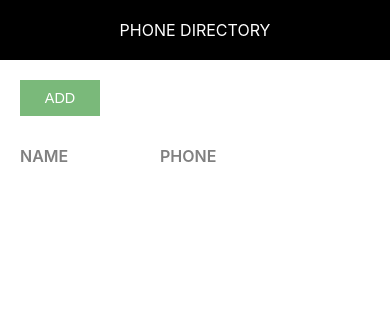
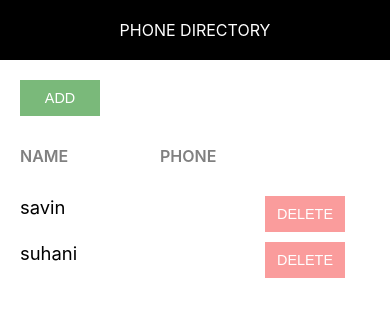
Before and after one commit to savinngr/phone-directory, a React (Create React App) app: page / in a window 390 px wide. Shown: the top 316 px of the page. Built offline with nearby package versions, Linux system fonts and the light colour scheme.

Commit message:
Added ‘PhoneDirectory’ as smart component, renamed ‘App’ as ‘ShowSubscribers’ and converted ‘AddSubscribers’ and ‘ShowSubscribers’ as dumb components

```diff
--- a/src/AddSubscriber.js
+++ b/src/AddSubscriber.js
@@ -19,6 +19,12 @@ class AddSubscriber extends Component {
         this.setState(state);
     }
 
+    onFormSubmitted = (e) =>{
+        e.preventDefault();
+        this.props.addSubscriberHandler(this.state);
+        this.setState({id : 0, name : '', phone : ''})
+    }
+
     render() {
 
         const {name,phone} = this.state;
@@ -26,8 +32,8 @@ class AddSubscriber extends Component {
         return (
             <div>
                 <Header heading='Add Subscriber' />
-                <div class='component-body-container'>
-                    <button class="custom-btn"> Back </button>
+                <div className='component-body-container'>
+                    <button className="custom-btn"> Back </button>
                     <form className="subscriber-form">
                         <label htmlFor='name' className='label-control'>Name :</label><br />
                         <input type='text' id='name' className='input-control' name='name' onChange={this.inputChangedHandler} /><br /><br />
@@ -38,7 +44,7 @@ class AddSubscriber extends Component {
                             <span className='subscriber-info'>Name : {name}</span><br />
                             <span className='subscriber-info'>Phone : {phone}</span><br />
                         </div>
-                        <button type='submit' className='custom-btn add-btn'>Add</button>
+                        <button type='submit' className='custom-btn add-btn' onClick={this.onFormSubmitted}>Add</button>
                     </form>
                 </div>
 
--- /dev/null
+++ b/src/PhoneDirectory.js
@@ -0,0 +1,48 @@
+import React, {Component} from 'react';
+import AddSubscribers from './AddSubscriber';
+import ShowSubscriber from './ShowSubscribers'
+
+
+class PhoneDirectory extends Component{
+
+    constructor(){
+        super();
+        this.state = {
+            subscribersList: [{
+                id:1,
+                name:'savin',
+                phone:'7777777'
+            },
+            {
+                id:2,
+                name:'suhani',
+                phone:'888888888'
+            }
+            ]
+        }
+    }
+
+    addSubscriberHandler = (newSubscriber) =>{
+        let subscriberList = this.state.subscribersList;
+        if(subscriberList.length>0){
+            newSubscriber.id = subscriberList[subscriberList.length -1].id + 1;
+        }
+        else{
+            newSubscriber.id = 1;
+        }
+
+        subscriberList.push(newSubscriber);
+        this.setState({subscribersList : subscriberList});
+        console.log("Phone Directory");
+        console.log(this.state.subscribersList);
+    }
+
+    render(){
+        return(
+            //<AddSubscribers addSubscriberHandler={this.addSubscriberHandler}/>
+            <ShowSubscriber subscriberList={this.state.subscribersList} />
+        )
+    }
+}
+
+export default PhoneDirectory
--- a/src/App.js
+++ b/src/ShowSubscribers.js
@@ -1,36 +1,16 @@
 import React, { Component } from 'react';
 import Header from './Header';
-import './App.css';
+import './ShowSubscribers.css';
 
 
-class App extends Component {
+class ShowSubscribers extends Component {
 
-  constructor(){
-    super();
-    this.state = {
-      subscribersListToShow: []
-    }
-  }
 
-  // clickHandler(msg) {
-  //   alert(msg+" Clicked" );
-  // }
+  clickHandler(msg) {
+     alert(msg+" Clicked" );
+   }
 
   render() {
-    // let subscribers=[
-    // //   {
-    // //     id:1,
-    // //     name:'savin',
-    // //     number:'888888'
-    // //   },
-
-    // //   {
-    // //     id:2,
-    // //     name:'suhani',
-    // //     number:'999999'
-    // //   }
-
-    // // ]
     return (
       <div className="component-container">
         <Header heading="Phone Directory"/>
@@ -43,7 +23,7 @@ class App extends Component {
           </div>
 
         {
-          this.state.subscribersListToShow.map(subs=> {
+          this.props.subscriberList.map(subs=> {
                 return <div key={subs.id} className="grid-container">
                 <span className="grid-item">{subs.name}</span>
                 <span className="grid-item">{subs.number}</span>
@@ -60,4 +40,4 @@ class App extends Component {
   }
 }
 
-export default App;
+export default ShowSubscribers;
--- a/src/index.js
+++ b/src/index.js
@@ -1,12 +1,13 @@
 import React from 'react';
 import ReactDOM from 'react-dom';
 import './index.css';
-import App from './App';
+import ShowSubscribers from './ShowSubscribers';
 import AddSubscriber from './AddSubscriber';
+import PhoneSubscriber from './PhoneDirectory'
 import * as serviceWorker from './serviceWorker';
 import './common/common.css';
 
-ReactDOM.render(<App />, document.getElementById('root'));
+ReactDOM.render(<PhoneSubscriber />, document.getElementById('root'));
 
 // If you want your app to work offline and load faster, you can change
 // unregister() to register() below. Note this comes with some pitfalls.
```
Also changed, not shown: src/ShowSubscribers.css (renamed from src/App.css).
